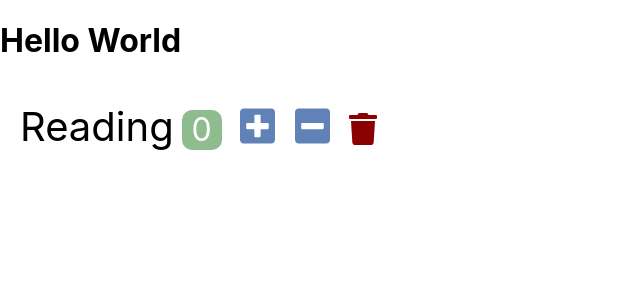
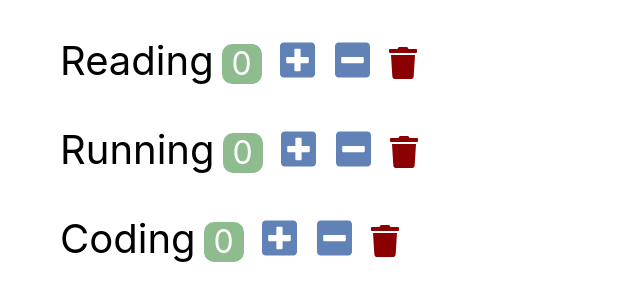
Before and after one commit to youngjun114/habit-tracker, a React (Create React App) app: page / in a window 1280 px wide. Shown: the top 300 px of the page, without its empty margins (0-640 px from the left). Built offline with nearby package versions, Linux system fonts and the light colour scheme.

Commit message:
added habits component

```diff
--- a/src/app.jsx
+++ b/src/app.jsx
@@ -1,11 +1,10 @@
 import './app.css';
-import Habit from './components/habit';
+import Habits from './components/habits';
 
 function App() {
   return (
     <>
-      <h1>Hello World</h1>
-      <Habit />
+      <Habits />
     </>
   );
 }
--- a/src/components/habit.jsx
+++ b/src/components/habit.jsx
@@ -1,15 +1,32 @@
 import React, { Component } from 'react';
 
 export default class Habit extends Component {
+  handleIncrement = () => {
+    this.setState({ count: this.state.count + 1 });
+  };
+
+  handleDecrement = () => {
+    if (this.state.count > 0) {
+      this.setState({ count: this.state.count - 1 });
+    }
+  };
+
   render() {
+    const { name, count } = this.props.habit;
     return (
       <li className='habit'>
-        <span className='habit-name'>Reading</span>
-        <span className='habit-count'>0</span>
-        <button className='habit-button habit-increase'>
+        <span className='habit-name'>{name}</span>
+        <span className='habit-count'>{count}</span>
+        <button
+          className='habit-button habit-increase'
+          onClick={this.handleIncrement}
+        >
           <i className='fas fa-plus-square'></i>
         </button>
-        <button className='habit-button habit-decrease'>
+        <button
+          className='habit-button habit-decrease'
+          onClick={this.handleDecrement}
+        >
           <i className='fas fa-minus-square'></i>
         </button>
         <button className='habit-button habit-delete'>
--- /dev/null
+++ b/src/components/habits.jsx
@@ -0,0 +1,33 @@
+import React, { Component } from 'react';
+import Habit from './habit';
+
+export default class Habits extends Component {
+  state = {
+    habits: [
+      {
+        id: 1,
+        name: 'Reading',
+        count: 0,
+      },
+      {
+        id: 2,
+        name: 'Running',
+        count: 0,
+      },
+      {
+        id: 3,
+        name: 'Coding',
+        count: 0,
+      },
+    ],
+  };
+  render() {
+    return (
+      <ul>
+        {this.state.habits.map((habit) => {
+          return <Habit key={habit.id} habit={habit} />;
+        })}
+      </ul>
+    );
+  }
+}
```
Also changed, not shown: src/components/navbar.jsx (added, +7 -0 lines).
